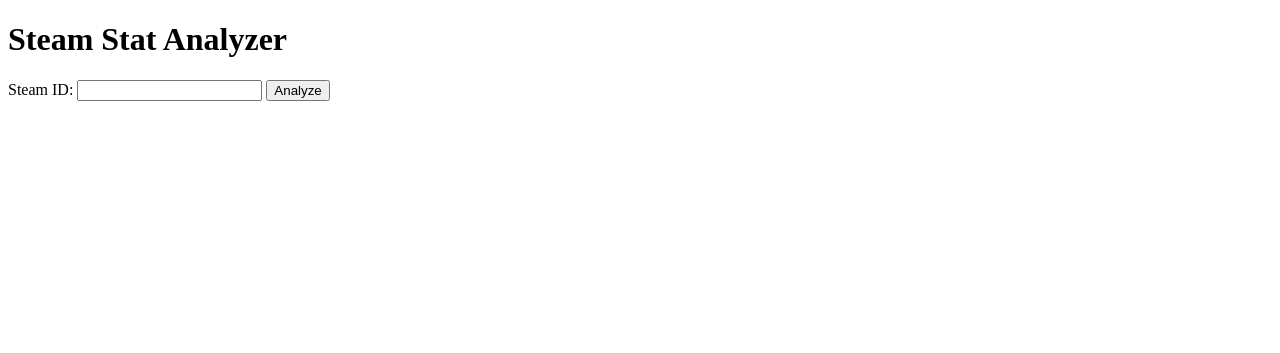
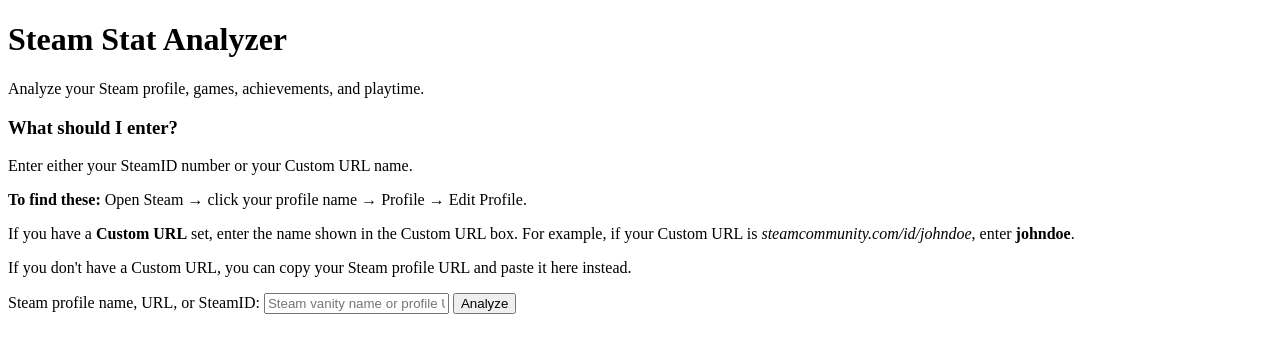
Before and after one commit to JacobZapp/Steam_Stat_Analyzer, a Django app: page / in a window 1280 px wide. Shown: the top 353 px of the page. Run offline with Django 5.2, Linux system fonts and the light colour scheme.

Commit message:
added user instructions to html, cleaned up some formatting

```diff
--- /dev/null
+++ b/analyzer/services.py
@@ -0,0 +1,61 @@
+import requests
+
+from django.conf import settings
+
+BASE_URL = "https://api.steampowered.com"
+
+
+def resolve_steam_id(steam_input):
+    steam_input = steam_input.strip().rstrip("/")
+
+    if "/profiles/" in steam_input:
+        steam_id = steam_input.split("/profiles/")[-1]
+        return steam_id.split("/")[0]
+
+    if "/id/" in steam_input:
+        vanity_name = steam_input.split("/id/")[-1]
+        vanity_name = vanity_name.split("/")[0]
+        return resolve_vanity_url(vanity_name)
+
+    if steam_input.isdigit():
+        return steam_input
+
+    return resolve_vanity_url(steam_input)
+
+def resolve_vanity_url(vanity_name):
+    url = f"{BASE_URL}/ISteamUser/ResolveVanityURL/v1/"
+
+    params = {
+        "key": settings.STEAM_API_KEY,
+        "vanityurl": vanity_name,
+    }
+
+    response = requests.get(url, params=params, timeout=10)
+    response.raise_for_status()
+
+    data = response.json()
+
+    if data["response"].get("success") == 1:
+        return data["response"]["steamid"]
+
+    return None
+
+
+def get_player_summary(steam_id):
+    url = f"{BASE_URL}/ISteamUser/GetPlayerSummaries/v2/"
+
+    params = {
+        "key": settings.STEAM_API_KEY,
+        "steamids": steam_id,
+    }
+
+    response = requests.get(url, params=params, timeout=10)
+    response.raise_for_status()
+
+    data = response.json()
+    players = data["response"]["players"]
+
+    if players:
+        return players[0]
+
+    return None
--- a/analyzer/templates/analyzer/home.html
+++ b/analyzer/templates/analyzer/home.html
@@ -10,18 +10,69 @@
 <body>
     <h1>Steam Stat Analyzer</h1>
 
-    <p>
-        <form method="get">
-            <label for="steam_input">Steam ID:</label>
-            <input type="text" id="steam_input" name="steam_input">
-            <button type="submit">Analyze</button>
-        </form>
+    <p>Analyze your Steam profile, games, achievements, and playtime.</p>
 
-        {% if steam_id %}
-            <p>You entered Steam ID: {{ steam_id }}</p>
-        {% endif %}
+    <div>
+        <h3>What should I enter?</h3>
 
-    </p>
+        <p>
+            Enter either your SteamID number or your Custom URL name.
+        </p>
 
+        <p>
+            <strong>To find these:</strong>
+            Open Steam → click your profile name → Profile → Edit Profile.
+        </p>
+
+        <p>
+            If you have a <strong>Custom URL</strong> set, enter the name shown
+            in the Custom URL box. For example, if your Custom URL is
+            <em>steamcommunity.com/id/johndoe</em>, enter <strong>johndoe</strong>.
+        </p>
+
+        <p>
+            If you don't have a Custom URL, you can copy your Steam profile URL
+            and paste it here instead.
+        </p>
+    </div>
+
+    <form method="get">
+        <label for="steam_input">
+            Steam profile name, URL, or SteamID:
+        </label>
+
+        <input
+            type="text"
+            id="steam_input"
+            name="steam_input"
+            placeholder="Steam vanity name or profile URL"
+            value="{{ steam_input|default:'' }}"
+        >
+
+        <button type="submit">Analyze</button>
+    </form>
+
+    {% if error %}
+        <p>{{ error }}</p>
+    {% endif %}
+
+    {% if player %}
+        <hr>
+
+        <h2>{{ player.personaname }}</h2>
+
+        <img
+            src="{{ player.avatarfull }}"
+            alt="{{ player.personaname }} profile picture"
+        >
+
+        <p>Steam ID: {{ player.steamid }}</p>
+
+        <p>
+            <a href="{{ player.profileurl }}" target="_blank">
+                View Steam Profile
+            </a>
+        </p>
+    {% endif %}
 </body>
 </html>
--- a/analyzer/views.py
+++ b/analyzer/views.py
@@ -1,11 +1,35 @@
+import requests
+
 from django.shortcuts import render
+
+from .services import get_player_summary, resolve_steam_id
 
 
 def home(request):
-    steam_input = request.GET.get("steam_input")
+    steam_input = request.GET.get("steam_input", "").strip()
 
-    return render(
-        request,
-        "analyzer/home.html",
-        {"steam_id": steam_input},
-    )
+    player = None
+    error = None
+
+    if steam_input:
+        try:
+            steam_id = resolve_steam_id(steam_input)
+
+            if steam_id:
+                player = get_player_summary(steam_id)
+
+                if player is None:
+                    error = "Steam profile could not be found."
+            else:
+                error = "Steam profile could not be found."
+
+        except requests.RequestException:
+            error = "Steam could not be reached. Please try again."
+
+    context = {
+        "steam_input": steam_input,
+        "player": player,
+        "error": error,
+    }
+
+    return render(request, "analyzer/home.html", context)
--- a/config/settings.py
+++ b/config/settings.py
@@ -10,7 +10,13 @@ For the full list of settings and their values, see
 https://docs.djangoproject.com/en/6.1/ref/settings/
 """
 
+import os
 from pathlib import Path
+from dotenv import load_dotenv
+
+load_dotenv()  # Load environment variables from .env file
+
+STEAM_API_KEY = os.getenv("STEAM_API_KEY")
 
 # Build paths inside the project like this: BASE_DIR / 'subdir'.
 BASE_DIR = Path(__file__).resolve().parent.parent
```
